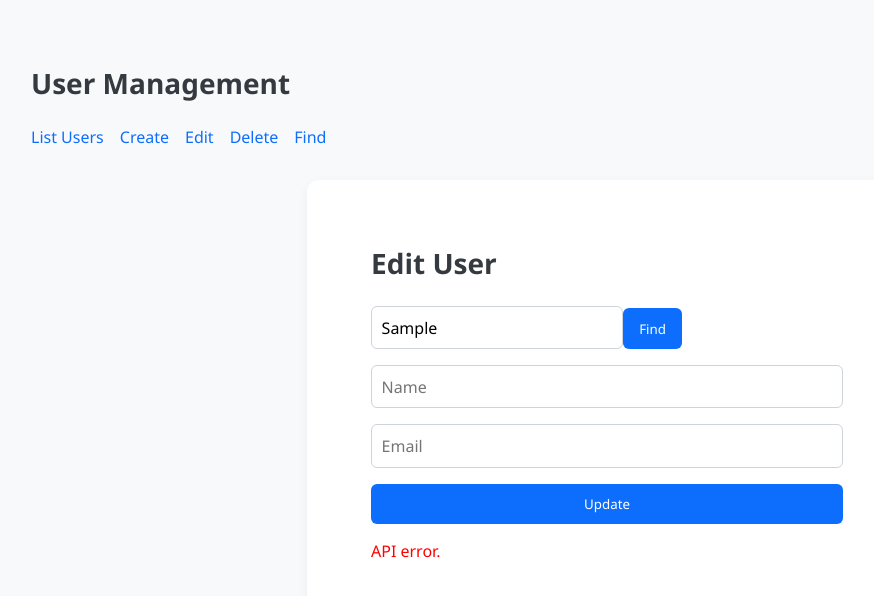
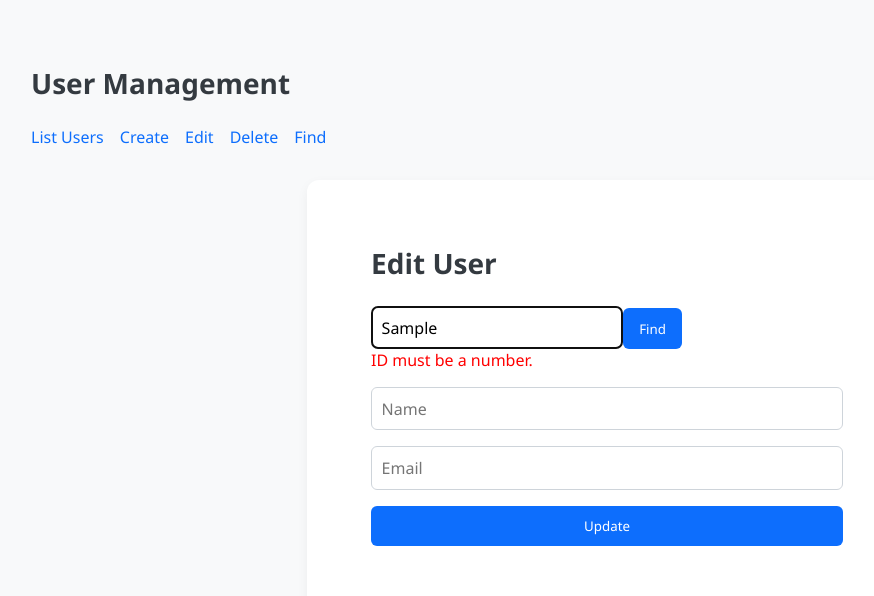
Before and after one commit to AlicinhaDavid/curotec-fullstack, a React (Vite) app in the folder client/: page /edit in a window 1280 px wide. Both pictures are taken after typing "Sample" into the empty fields and a click on the button "Find". Shown: the top 596 px of the page, without its empty margins (33-907 px from the left). Built offline with nearby package versions, Linux system fonts and the light colour scheme; no server answers.

Commit message:
feat: form validation with zod on client

```diff
--- a/client/package.json
+++ b/client/package.json
@@ -10,11 +10,13 @@
     "preview": "vite preview"
   },
   "dependencies": {
+    "@hookform/resolvers": "^5.1.1",
     "axios": "^1.10.0",
     "react": "^18.3.1",
     "react-dom": "^18.3.1",
     "react-hook-form": "^7.60.0",
-    "react-router-dom": "^6.30.1"
+    "react-router-dom": "^6.30.1",
+    "zod": "^3.25.74"
   },
   "devDependencies": {
     "@eslint/js": "^9.13.0",
--- a/client/src/pages/CreateUser.tsx
+++ b/client/src/pages/CreateUser.tsx
@@ -1,14 +1,26 @@
 import { useForm } from "react-hook-form";
 import axios from "axios";
 import { useState } from "react";
+import { z } from "zod";
+import { zodResolver } from "@hookform/resolvers/zod";
 
-type UserFormData = {
-  name: string;
-  email: string;
-};
+const userSchema = z.object({
+  name: z.string().min(1, "* Name is required."),
+  email: z.string().email("* Invalid email address."),
+});
+
+type UserFormData = z.infer<typeof userSchema>;
 
 export default function CreateUser() {
-  const { register, handleSubmit, reset } = useForm<UserFormData>();
+  const {
+    register,
+    handleSubmit,
+    reset,
+    formState: { errors },
+  } = useForm<UserFormData>({
+    resolver: zodResolver(userSchema),
+  });
+
   const [loading, setLoading] = useState(false);
   const [error, setError] = useState<string | null>(null);
   const [successMessage, setSuccessMessage] = useState<string | null>(null);
@@ -41,11 +53,17 @@ export default function CreateUser() {
         <form onSubmit={handleSubmit(onSubmit)}>
           <div style={{ marginBottom: "1rem" }}>
             <label>Name: </label>
-            <input {...register("name")} required />
+            <input {...register("name")} placeholder="Name" />
+            {errors.name && (
+              <p style={{ color: "red" }}>{errors.name.message}</p>
+            )}
           </div>
           <div style={{ marginBottom: "1rem" }}>
             <label>Email: </label>
-            <input {...register("email")} type="email" required />
+            <input {...register("email")} placeholder="Email" />
+            {errors.email && (
+              <p style={{ color: "red" }}>{errors.email.message}</p>
+            )}
           </div>
           <button type="submit" disabled={loading}>
             {loading ? "Submitting..." : "Submit"}
--- a/client/src/pages/DeleteUser.tsx
+++ b/client/src/pages/DeleteUser.tsx
@@ -1,8 +1,19 @@
 import { useForm } from "react-hook-form";
 import axios from "axios";
 import { useState } from "react";
+import { z } from "zod";
+import { zodResolver } from "@hookform/resolvers/zod";
 
-type IdFormData = { id: string };
+const idSchema = z.object({
+  id: z
+    .string()
+    .regex(/^\d+$/, "ID must be a number")
+    .transform((val) => Number(val))
+    .refine((val) => val > 0, { message: "ID must be greater than 0" })
+    .transform((val) => String(val)),
+});
+
+type IdFormData = z.infer<typeof idSchema>;
 
 type UserFormData = {
   name: string;
@@ -10,18 +21,15 @@ type UserFormData = {
 };
 
 export default function DeleteUser() {
-  const idFormData = useForm<IdFormData>();
+  const idFormData = useForm<IdFormData>({
+    resolver: zodResolver(idSchema),
+  });
   const userFormData = useForm<UserFormData>();
 
   const [loading, setLoading] = useState(false);
   const [error, setError] = useState<string | null>(null);
   const [successMessage, setSuccessMessage] = useState<string | null>(null);
 
-  const getId = (e: React.FormEvent<HTMLFormElement>) => {
-    return (
-      e.currentTarget.querySelector("input[name='id']") as HTMLInputElement
-    ).value;
-  };
   const handleFind = async (id: string) => {
     setLoading(true);
     setError(null);
@@ -67,19 +75,22 @@ export default function DeleteUser() {
         <h1>Delete User</h1>
 
         <form
-          onSubmit={(e) => {
-            e.preventDefault();
-            handleFind(getId(e));
-          }}
+          onSubmit={idFormData.handleSubmit((data) =>
+            handleFind(data.id.toString())
+          )}
         >
           <div className="inline-id-group">
             <input
               {...idFormData.register("id")}
               placeholder="User ID"
               name="id"
-              required
             />
             <button type="submit">Find</button>
+            {idFormData.formState.errors.id && (
+              <p style={{ color: "red" }}>
+                {idFormData.formState.errors.id.message}
+              </p>
+            )}
           </div>
         </form>
 
@@ -90,14 +101,11 @@ export default function DeleteUser() {
           <input
             {...userFormData.register("name")}
             placeholder="Name"
-            required
             readOnly
           />
           <input
             {...userFormData.register("email")}
-            type="email"
             placeholder="Email"
-            required
             readOnly
           />
           <button type="submit" disabled={loading}>
--- a/client/src/pages/EditUser.tsx
+++ b/client/src/pages/EditUser.tsx
@@ -1,24 +1,44 @@
 import { useForm } from "react-hook-form";
 import axios from "axios";
 import { useState } from "react";
+import { z } from "zod";
+import { zodResolver } from "@hookform/resolvers/zod";
 
-type UserFormData = {
-  id: string;
-  name: string;
-  email: string;
-};
+const idSchema = z.object({
+  id: z
+    .string()
+    .regex(/^\d+$/, "ID must be a number.")
+    .transform((val) => Number(val))
+    .refine((val) => val > 0, { message: "ID must be greater than 0." })
+    .transform((val) => String(val)),
+});
+
+type IdFormData = z.infer<typeof idSchema>;
+
+const userSchema = z.object({
+  id: z
+    .string()
+    .regex(/^\d+$/, "ID must be a number")
+    .transform((val) => Number(val))
+    .refine((val) => val > 0, { message: "ID must be greater than 0." })
+    .transform((val) => String(val)),
+  name: z.string().min(1, "* Name is required."),
+  email: z.string().email("* Invalid email address."),
+});
+
+type UserFormData = z.infer<typeof userSchema>;
 
 export default function EditUser() {
-  const { register, handleSubmit, setValue } = useForm<UserFormData>();
+  const idFormData = useForm<IdFormData>({
+    resolver: zodResolver(idSchema),
+  });
+  const userFormData = useForm<UserFormData>({
+    resolver: zodResolver(userSchema),
+  });
   const [loading, setLoading] = useState(false);
   const [error, setError] = useState<string | null>(null);
   const [successMessage, setSuccessMessage] = useState<string | null>(null);
 
-  const getId = (e: React.FormEvent<HTMLFormElement>) => {
-    return (
-      e.currentTarget.querySelector("input[name='id']") as HTMLInputElement
-    ).value;
-  };
   const handleFind = async (id: string) => {
     setLoading(true);
     setError(null);
@@ -26,8 +46,9 @@ export default function EditUser() {
 
     try {
       const res = await axios.get(`http://localhost:3000/users/${id}`);
-      setValue("name", res.data.name);
-      setValue("email", res.data.email);
+      userFormData.setValue("id", String(res.data.id));
+      userFormData.setValue("name", res.data.name);
+      userFormData.setValue("email", res.data.email);
     } catch (err: unknown) {
       if (axios.isAxiosError(err)) {
         setError(err?.response?.data?.message || "API error.");
@@ -39,7 +60,8 @@ export default function EditUser() {
     }
   };
 
-  const onSubmit = async (data: UserFormData) => {
+  const onUpdate = async (data: UserFormData) => {
+    console.log("onUpdate", data);
     setLoading(true);
     setError(null);
     setSuccessMessage(null);
@@ -51,6 +73,8 @@ export default function EditUser() {
       setSuccessMessage("User updated successfully.");
     } catch (err: unknown) {
       if (axios.isAxiosError(err)) {
+        console.log("err.message", err.message);
+
         setError(err?.response?.data?.message || "API error.");
       } else {
         setError("Unexpected error");
@@ -66,30 +90,46 @@ export default function EditUser() {
         <h1>Edit User</h1>
 
         <form
-          onSubmit={(e) => {
-            e.preventDefault();
-            handleFind(getId(e));
-          }}
+          onSubmit={idFormData.handleSubmit((data) =>
+            handleFind(data.id.toString())
+          )}
         >
           <div className="inline-id-group">
             <input
-              {...register("id")}
+              {...idFormData.register("id")}
               placeholder="User ID"
               name="id"
-              required
             />
             <button type="submit">Find</button>
+            {idFormData.formState.errors.id && (
+              <p style={{ color: "red" }}>
+                {idFormData.formState.errors.id.message}
+              </p>
+            )}
           </div>
         </form>
 
-        <form onSubmit={handleSubmit(onSubmit)} style={{ marginTop: "1rem" }}>
-          <input {...register("name")} placeholder="Name" required />
+        <form
+          onSubmit={userFormData.handleSubmit(onUpdate)}
+          style={{ marginTop: "1rem" }}
+        >
+          <input type="hidden" {...userFormData.register("id")} />
+          <input {...userFormData.register("name")} placeholder="Name" />
+          {userFormData.formState.errors.name && (
+            <p style={{ color: "red" }}>
+              {userFormData.formState.errors.name.message}
+            </p>
+          )}
           <input
-            {...register("email")}
+            {...userFormData.register("email")}
             type="email"
             placeholder="Email"
-            required
           />
+          {userFormData.formState.errors.email && (
+            <p style={{ color: "red" }}>
+              {userFormData.formState.errors.email.message}
+            </p>
+          )}
           <button type="submit" disabled={loading}>
             {loading ? "Updating..." : "Update"}
           </button>
--- a/client/src/pages/FindUser.tsx
+++ b/client/src/pages/FindUser.tsx
@@ -1,18 +1,35 @@
 import { useForm } from "react-hook-form";
 import axios from "axios";
 import { useState } from "react";
+import { z } from "zod";
+import { zodResolver } from "@hookform/resolvers/zod";
 
-type IdForm = { id: string };
-type User = { id: string; name: string; email: string };
+const idSchema = z.object({
+  id: z
+    .string()
+    .regex(/^\d+$/, "ID must be a number.")
+    .transform((val) => Number(val))
+    .refine((val) => val > 0, { message: "ID must be greater than 0." })
+    .transform((val) => String(val)),
+});
+
+type IdFormData = z.infer<typeof idSchema>;
+type UserFormData = { id: string; name: string; email: string };
 
 export default function FindUser() {
-  const { register, handleSubmit } = useForm<IdForm>();
-  const [user, setUser] = useState<User | null>(null);
+  const {
+    register,
+    handleSubmit,
+    formState: { errors },
+  } = useForm<IdFormData>({
+    resolver: zodResolver(idSchema),
+  });
+  const [user, setUser] = useState<UserFormData | null>(null);
   const [error, setError] = useState<string | null>(null);
   const [loading, setLoading] = useState(false);
   const [successMessage, setSuccessMessage] = useState<string | null>(null);
 
-  const onSubmit = async ({ id }: IdForm) => {
+  const onSubmit = async ({ id }: IdFormData) => {
     setLoading(true);
     setUser(null);
     setError(null);
@@ -40,10 +57,11 @@ export default function FindUser() {
         <h1>Find User by ID</h1>
         <form onSubmit={handleSubmit(onSubmit)}>
           <div className="inline-id-group">
-            <input {...register("id")} placeholder="User ID" required />
+            <input {...register("id")} placeholder="User ID" />
             <button type="submit" disabled={loading}>
               {loading ? "Searching..." : "Find"}
             </button>
+            {errors.id && <p style={{ color: "red" }}>{errors.id.message}</p>}
           </div>
         </form>
 
```
Also changed, not shown: 1 other file (tests, documents, lock files or other folders).
